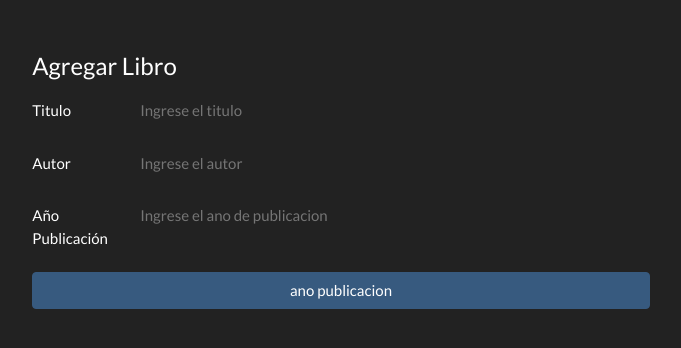
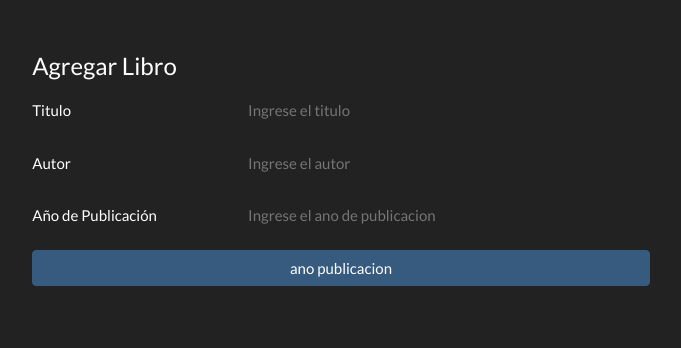
Before and after one commit to andres-rivera-05/leboratorio-fronend, a React (Vite) app in the folder leboratorio-fronend/: page / in a window 1280 px wide. Shown: the top 348 px of the page, without its empty margins (299-980 px from the left). Built offline with nearby package versions, Linux system fonts and the light colour scheme.

Commit message:
metodo post

```diff
--- a/leboratorio-fronend/package.json
+++ b/leboratorio-fronend/package.json
@@ -10,6 +10,7 @@
     "preview": "vite preview"
   },
   "dependencies": {
+    "axios": "^1.6.7",
     "react": "^18.2.0",
     "react-dom": "^18.2.0",
     "react-router-dom": "^6.22.2"
--- a/leboratorio-fronend/src/AgregarLibro.jsx
+++ b/leboratorio-fronend/src/AgregarLibro.jsx
@@ -1,44 +1,75 @@
 import  { useState } from 'react'
+import axios from 'axios'
 
 export const AgregarLibro = () => {
 
-    const [dataForm, setDataForm ] = useState({titulo:"", autor : "", anio_publicacion: "" })
+    const url = "http://localhost:4000/api/libro"
 
 
-    const onChangeHandler = (event)=>{
-         const { name, value } = event.target;
-         setDataForm({...dataForm, [name]: value})
+    const [titulo, setTitulo] = useState();
+
+    const [autor, setAutor] = useState();
+
+    const [anio_publicacion, setAnio] = useState();
+
+
+    const tituloHandler = (event) => {
+        const { name, value } = event.target;
+        setTitulo(value);
+    }
+
+    const autorHandler = (event) => {
+        const { name, value } = event.target;
+        setAutor(value);
+    }
+
+    const anioHandler = (event) => {
+        const { name, value } = event.target;
+        setAnio(value);
+    }
+
+    const submitHandler = async ()=>{
+        event.preventDefault();
+        const data = {
+            titulo: titulo,
+            autor: autor,
+            anio_publicacion: anio_publicacion
+        }
+
+
+        const result = await axios.post(url, data);
+        const resulData = (await result).data;
     }
 
   return (
     <>
      <div className='container mt-5' >
         <div className="col-7 mx-auto">
-                <form >
+                <form onSubmit={submitHandler}>
                     <fieldset>
                         <legend>Agregar Libro</legend>
 
                         <div className="form-group row">
-                            <label  className="col-sm-2 col-form-label">Titulo</label>
-                            <div className="col-sm-10">
+                            <label  className="col-sm-4 col-form-label">Titulo</label>
+                            <div className="col-sm-8">
                                 <input type="text" className="form-control-plaintext"
-                                    name="titulo" placeholder="Ingrese el titulo"
+                                    name="titulo" placeholder="Ingrese el titulo" onChange={tituloHandler}
                                 />
                             </div>
                         </div>
 
                         <div className="form-group row">
-                            <label className="col-sm-2 col-form-label">Autor</label>
-                            <div className="col-sm-10">
-                                <input type="text" className="form-control-plaintext"  name="autor" placeholder="Ingrese el autor" />
+                            <label className="col-sm-4 col-form-label">Autor</label>
+                            <div className="col-sm-8">
+                                <input type="text" className="form-control-plaintext"  name="autor" placeholder="Ingrese el autor" onChange={autorHandler} />
                             </div>
                         </div>
 
                         <div className="form-group row">
-                            <label  className="col-sm-2 col-form-label">Año Publicación</label>
-                            <div className="col-sm-10">
+                            <label  className="col-sm-4 col-form-label">Año de Publicación</label>
+                            <div className="col-sm-8">
                                 <input type="text" className="form-control-plaintext" name="anio_publicacion"
-                                    placeholder="Ingrese el ano de publicacion" />
+                                    placeholder="Ingrese el ano de publicacion" onChange={anioHandler} />
                             </div>
                         </div>
                         <button type="submit" className="btn btn-primary w-100">ano publicacion</button>
```
Also changed, not shown: 1 other file (tests, documents, lock files or other folders).
